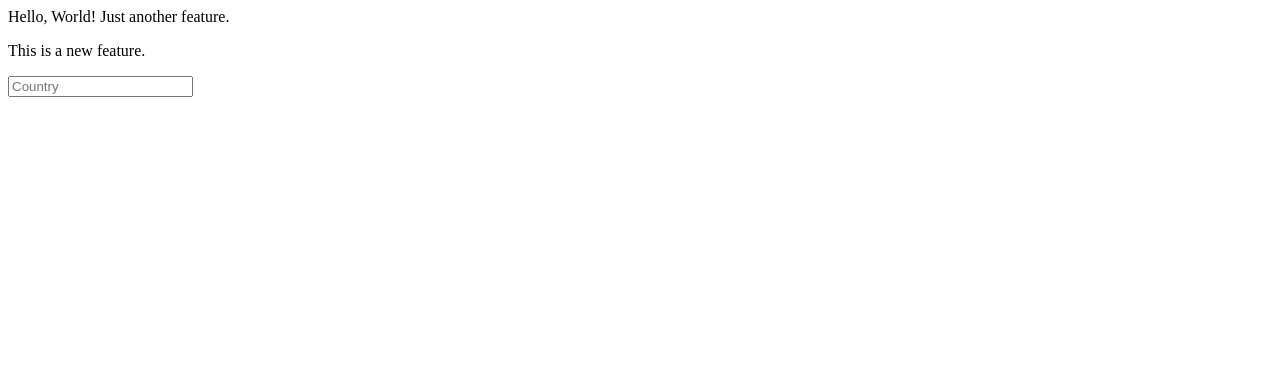
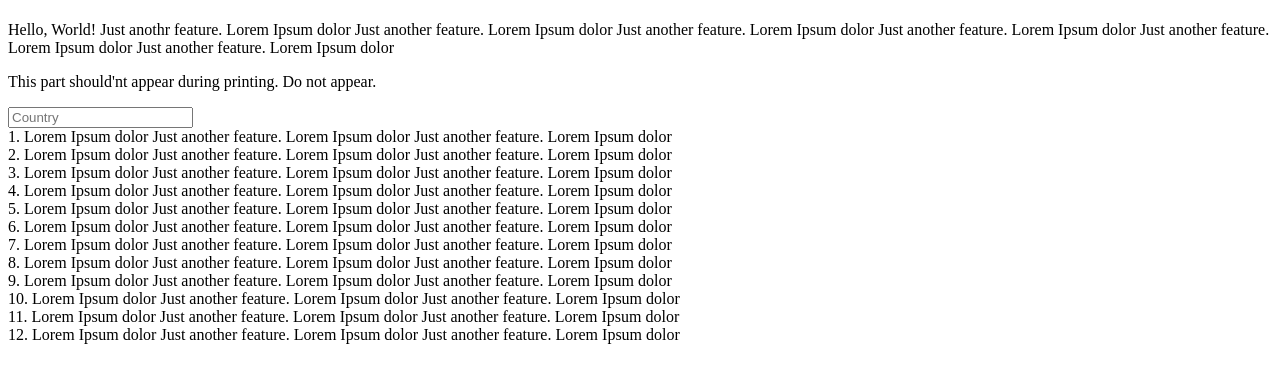
Before and after one commit to alisani081/lecture0, a plain HTML site: page index.html in a window 1280 px wide. Drawn offline with Linux system fonts and the light colour scheme.

Commit message:
features learned in lecture 1

```diff
--- a/index.html
+++ b/index.html
@@ -2,11 +2,42 @@
 <html>
     <head>
         <title>Test</title>
+        <meta name="viewport" content="width=device-width, initial-scale=1.0">
+        <link rel="stylesheet" href="css/style.css">
+        <style>
+            /* @media print {
+                .screen-only {
+                    display: none;
+                }
+                body {
+                    color: red;
+                }
+            }
+
+            .container {
+                padding: 20px;
+                display: grid;
+                grid-column-gap: 5px;
+                grid-row-gap: 10px;
+                grid-template-columns: auto auto auto auto;
+            }
+
+            .container > div {
+                background-color: blueviolet;
+                font-size: 20px;
+                margin: 20px;
+                padding: 20px;
+                width:200px;
+            }            */
+        </style>
     </head>
     <body>
-        Hello, World!
-        Just another feature.
-        <p>This is a new feature.</p>
+        <h1></h1>
+        <p class="para-1">
+            Hello, World!
+            Just anothr feature. Lorem Ipsum dolor Just another feature. Lorem Ipsum dolor Just another feature. Lorem Ipsum dolor Just another feature. Lorem Ipsum dolor Just another feature. Lorem Ipsum dolor Just another feature. Lorem Ipsum dolor
+        </p>
+        <p class="para-2">This part should'nt appear during printing. Do not appear.</p>
 
         <form action="#">
             <div>
@@ -23,5 +54,19 @@
             </div>
         </form>
 
+        <div class="container">
+            <div>1. Lorem Ipsum dolor Just another feature. Lorem Ipsum dolor Just another feature. Lorem Ipsum dolor</div>
+            <div>2. Lorem Ipsum dolor Just another feature. Lorem Ipsum dolor Just another feature. Lorem Ipsum dolor</div>
+            <div>3. Lorem Ipsum dolor Just another feature. Lorem Ipsum dolor Just another feature. Lorem Ipsum dolor</div>
+            <div>4. Lorem Ipsum dolor Just another feature. Lorem Ipsum dolor Just another feature. Lorem Ipsum dolor</div>
+            <div>5. Lorem Ipsum dolor Just another feature. Lorem Ipsum dolor Just another feature. Lorem Ipsum dolor</div>
+            <div>6. Lorem Ipsum dolor Just another feature. Lorem Ipsum dolor Just another feature. Lorem Ipsum dolor</div>
+            <div>7. Lorem Ipsum dolor Just another feature. Lorem Ipsum dolor Just another feature. Lorem Ipsum dolor</div>
+            <div>8. Lorem Ipsum dolor Just another feature. Lorem Ipsum dolor Just another feature. Lorem Ipsum dolor</div>
+            <div>9. Lorem Ipsum dolor Just another feature. Lorem Ipsum dolor Just another feature. Lorem Ipsum dolor</div>
+            <div>10. Lorem Ipsum dolor Just another feature. Lorem Ipsum dolor Just another feature. Lorem Ipsum dolor</div>
+            <div>11. Lorem Ipsum dolor Just another feature. Lorem Ipsum dolor Just another feature. Lorem Ipsum dolor</div>
+            <div>12. Lorem Ipsum dolor Just another feature. Lorem Ipsum dolor Just another feature. Lorem Ipsum dolor</div>
+        </div>
     </body>
 </html>
```
